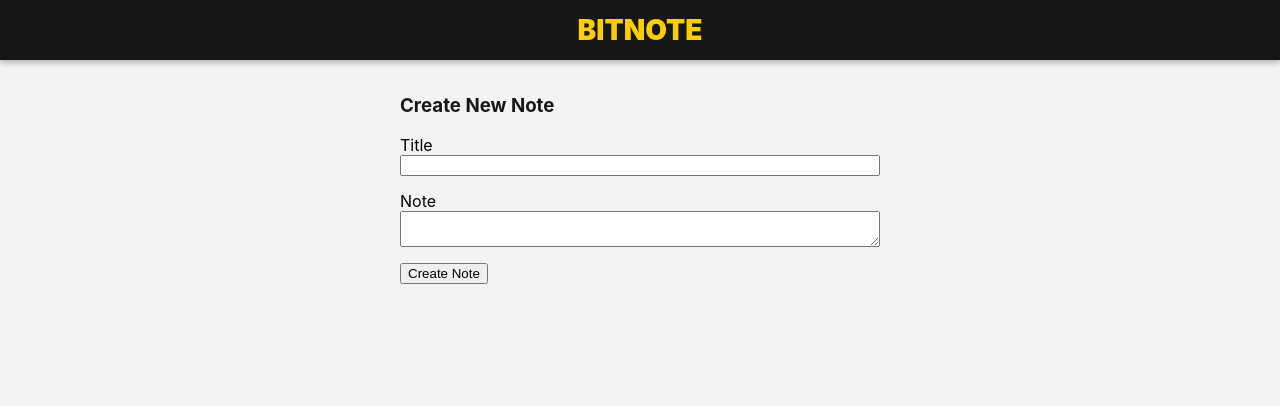
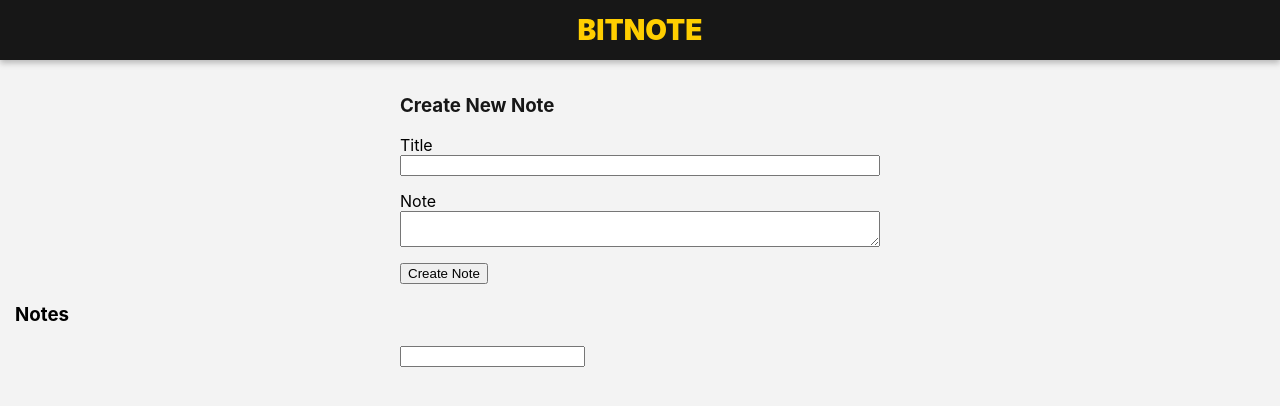
Before and after one commit to MansourO/bitnote, a React (Create React App) app: page / in a window 1280 px wide. Shown: the top 406 px of the page. Built offline with nearby package versions, Linux system fonts and the light colour scheme.

Commit message:
Search Functionality

```diff
--- a/src/App.js
+++ b/src/App.js
@@ -1,18 +1,64 @@
-import React from 'react';
-import * as firebase from 'firebase';
+import React, { Component } from "react";
+import * as firebase from "firebase";
 
-import Header from './components/Header';
+import Header from "./components/Header";
 import NotesForm from "./components/NotesForm";
+import Notes from "./components/Notes";
 
-function App() {
+class App extends Component {
+  constructor() {
+    super();
+
+    this.state = {
+      notes: []
+    };
+  }
+
+  componentDidMount() {
+    this.db = firebase.database()
+    this.listenForChange();
+  }
+
+  listenForChange() {
+
+    //Add Note
+    this.db.ref("notes").on("child_added", snapshot => {
+      let note = {
+        id: snapshot.key,
+        title: snapshot.val().title,
+        note: snapshot.val().note
+      };
+
+      let notes = this.state.notes;
+      notes.push(note);
+
+      this.setState({
+        notes: notes
+      });
+    });
+
+    //Remove Note Action
+    this.db.ref("notes").on("child_removed", snapshot => {
+      let notes = this.state.notes;
+      notes = notes.filter(note => note.id !== snapshot.key);
+
+      this.setState({
+        notes: notes
+      });
+    });
+  }
+
+  render() {
     return (
       <div className="App">
         <Header />
         <main>
           <NotesForm />
+          <Notes notes={this.state.notes} />
         </main>
       </div>
     );
   }
+}
 
 export default App;
--- /dev/null
+++ b/src/components/Notes.js
@@ -0,0 +1,84 @@
+import React, { Component } from "react";
+import * as firebase from "firebase";
+
+
+export class Notes extends Component {
+         constructor(props) {
+           super(props);
+
+           this.state = {
+             notes: this.props.notes,
+             search: ""
+           };
+
+           this.filterNotes = this.filterNotes.bind(this)
+         }
+
+         removeNote(id) {
+           firebase
+             .database()
+             .ref("notes")
+             .child(id)
+             .remove();
+         }
+
+          onSearchChangeHandler(evt, key) {
+            this.setState({
+              [key]: evt.target.value
+            });
+
+            this.filterNotes(evt.target.value);
+          }
+
+         filterNotes(searchValue){
+
+            console.log(searchValue);
+
+            let notes = this.props.notes.filter(note =>
+              note.title.includes(searchValue)
+            )
+
+            this.setState({
+              notes: notes
+            });
+         }
+
+         render() {
+           return (
+             <section className="notes-wrapper">
+               <h3>Notes</h3>
+               <section className="searchform">
+                 <div className="form-group">
+                   <input
+                     type="text"
+                     id="search-bar"
+                     name="search-bar"
+                     value={this.state.search}
+                     onChange={evt => this.onSearchChangeHandler(evt, "search")}
+                   />
+                 </div>
+               </section>
+               <div className="notes">
+                 {this.state.notes.map(note => (
+                   <div className="note" key={note.id}>
+                     <div className="note-title">
+                       <h3>{note.title}</h3>
+                       <div
+                         className="remove"
+                         onClick={() => this.removeNote(note.id)}
+                       >
+                         x
+                       </div>
+                     </div>
+                     <div className="note-content">
+                       <p>{note.note}</p>
+                     </div>
+                   </div>
+                 ))}
+               </div>
+             </section>
+           );
+         }
+       }
+
+export default Notes;
--- a/src/index.css
+++ b/src/index.css
@@ -1,5 +1,5 @@
+/* TODO: Remove for bootstrap */
 
-/* TODO: Remove for bootstrap */
 body {
   margin: 0;
   padding: 0;
@@ -44,6 +44,13 @@ main {
 */
 
 .noteform {
+  display: block;
+  width: 100%;
+  max-width: 480px;
+  margin: 0 auto 15px;
+}
+
+.searchform {
   display: block;
   width: 100%;
   max-width: 480px;
--- a/src/index.js
+++ b/src/index.js
@@ -5,7 +5,7 @@ import App from './App';
 import * as serviceWorker from './serviceWorker';
 import * as firebase from 'firebase';
 
-ReactDOM.render(<App />, document.getElementById('root'));
+
 
  // Your web app's Firebase configuration
   const config = {
@@ -22,6 +22,9 @@ ReactDOM.render(<App />, document.getElementById('root'));
   firebase.initializeApp(config);
   firebase.analytics();
 
+
+  ReactDOM.render(<App />, document.getElementById("root"));
+
 // If you want your app to work offline and load faster, you can change
 // unregister() to register() below. Note this comes with some pitfalls.
 // Learn more about service workers: https://bit.ly/CRA-PWA
```
Also changed, not shown: src/components/NotesForm.js (+13 -13 lines), src/logo.svg (deleted). Lines whose indentation alone changed are shown as unchanged.
